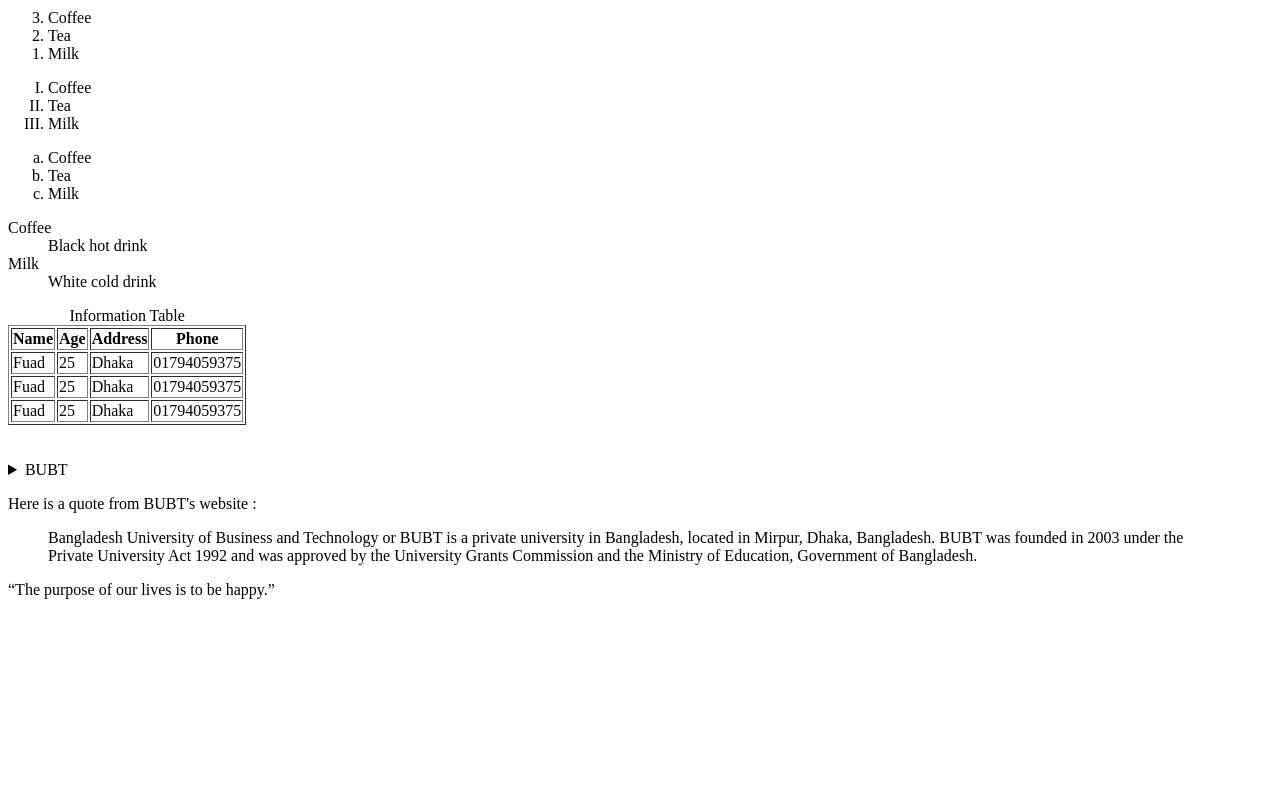
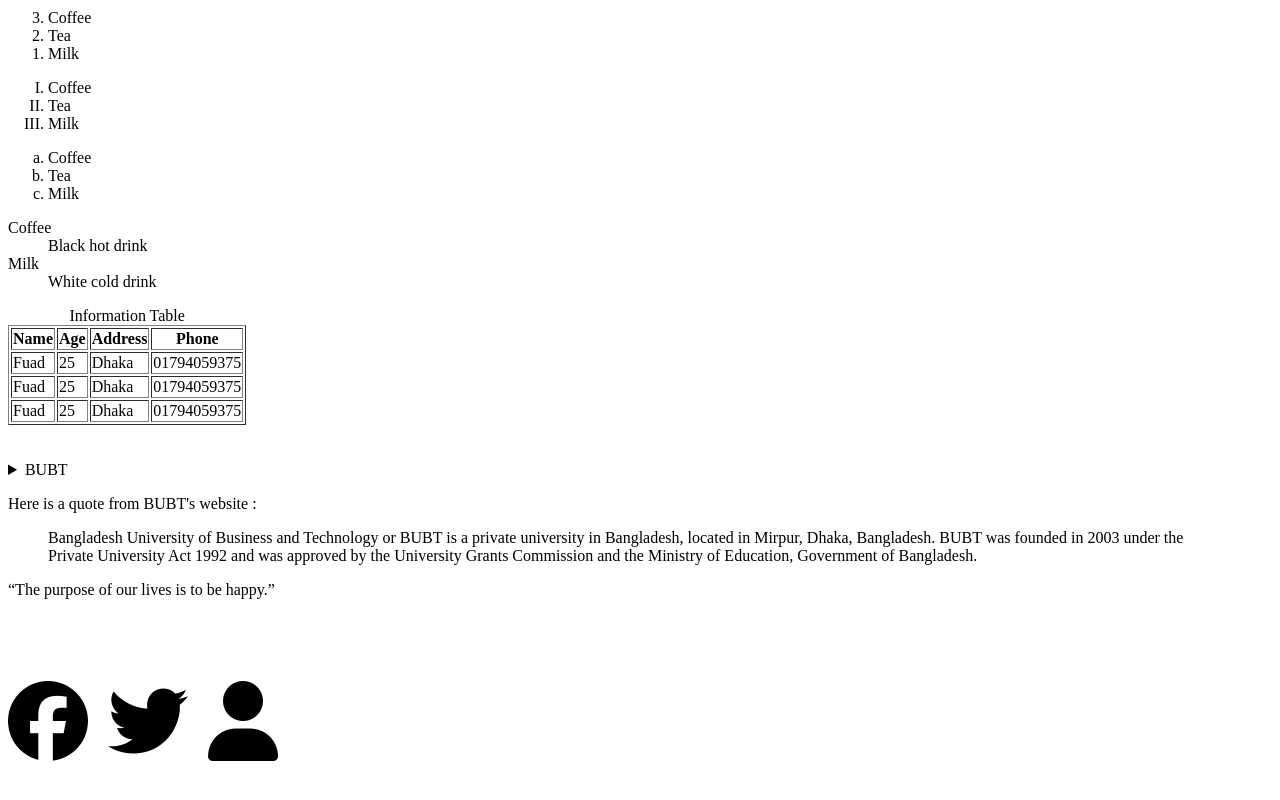
Before and after one commit to mostafizzfuad/html, a plain HTML site: page index.html in a window 1280 px wide. Shown: the part 4074-4874 px from the top of the page. Drawn offline with Linux system fonts and the light colour scheme.

Commit message:
update code

```diff
--- a/index.html
+++ b/index.html
@@ -6,6 +6,7 @@
     <meta http-equiv="X-UA-Compatible" content="IE=edge">
     <meta name="viewport" content="width=device-width, initial-scale=1.0">
     <title>HTML</title>
+    <script src="https://kit.fontawesome.com/95fdc1ecce.js" crossorigin="anonymous"></script>
 </head>
 
 <body style="padding-bottom: 200px;">
@@ -325,6 +326,19 @@
         <q>The purpose of our lives is to be happy.</q>
     </p>
 
+
+    <!-- font awesome -->
+    <!--
+        1. <script src="https://kit.fontawesome.com/95fdc1ecce.js" crossorigin="anonymous"></script>  (place the link in head tag)
+        2. https://fontawesome.com/search  (search icon)
+    -->
+
+    <p style="font-size: 80px;">
+        <i class="fa-brands fa-facebook"></i>
+        <i class="fa-brands fa-twitter"></i>
+        <i class="fa-solid fa-user"></i>
+    </p>
+
 </body>
 
 </html>
```
